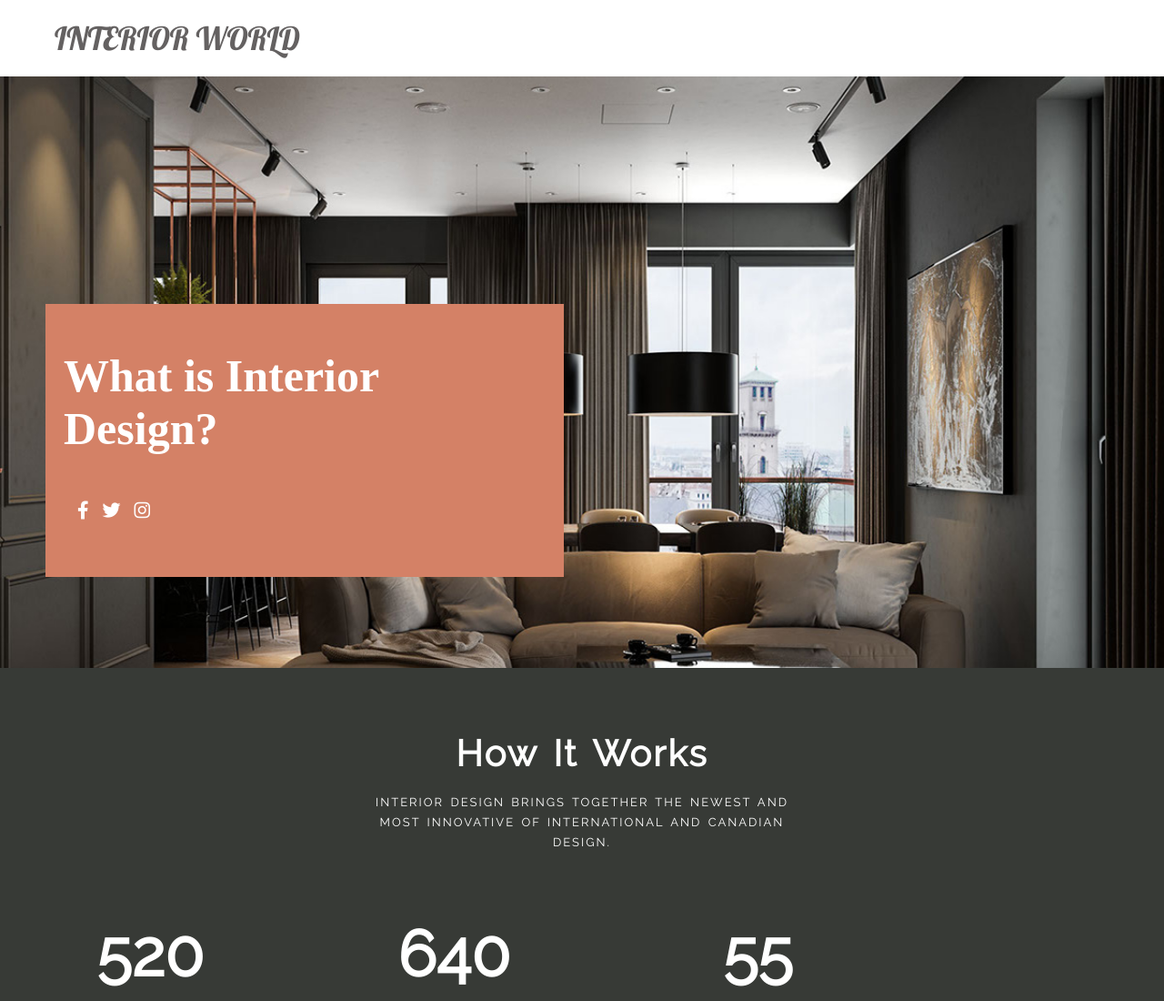
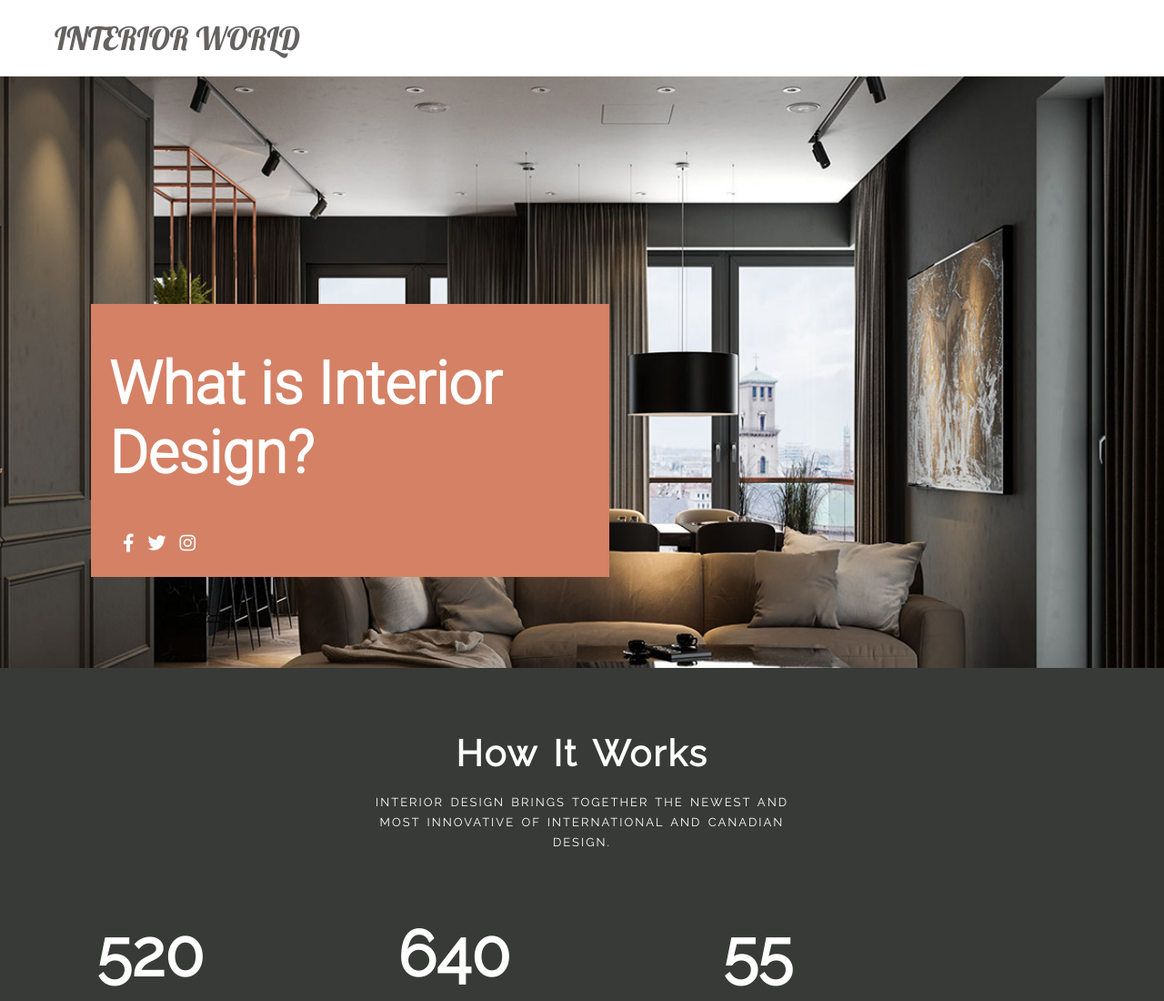
Before and after one commit to UmmaSumiya15/interior, a plain HTML site: page index.html in a window 1280 px wide. Shown: the top 1100 px of the page at 91% size. Drawn offline with Linux system fonts and the light colour scheme.

Commit message:
2nd commit

```diff
--- a/index.html
+++ b/index.html
@@ -12,6 +12,7 @@
 <link href="https://fonts.googleapis.com/css2?family=Lobster&display=swap" rel="stylesheet">
 <link rel="preconnect" href="https://fonts.googleapis.com">
 <link href="https://fonts.googleapis.com/css2?family=Raleway&display=swap" rel="stylesheet">
+<link href="https://fonts.googleapis.com/css2?family=Roboto:wght@300&display=swap" rel="stylesheet">
 </head>
 <body>
   <header>
--- a/style.css
+++ b/style.css
@@ -26,7 +26,7 @@
   height: 200px;
   width: 500px;
   padding:50px 50px 50px 20px ;
-  margin: 250px 500px 100px 50px ;
+  margin: 250px 500px 100px 100px ;
   position: relative;
 }
 
@@ -38,7 +38,9 @@
 
 .sub-sec-1 h1{
   color: white;
-  font-size: 50px;
+  font-size: 65px;
+  font-family: 'Roboto', sans-serif;
+  font-weight: 600;
 }
 .icon{
   font-size: 20px;
```
